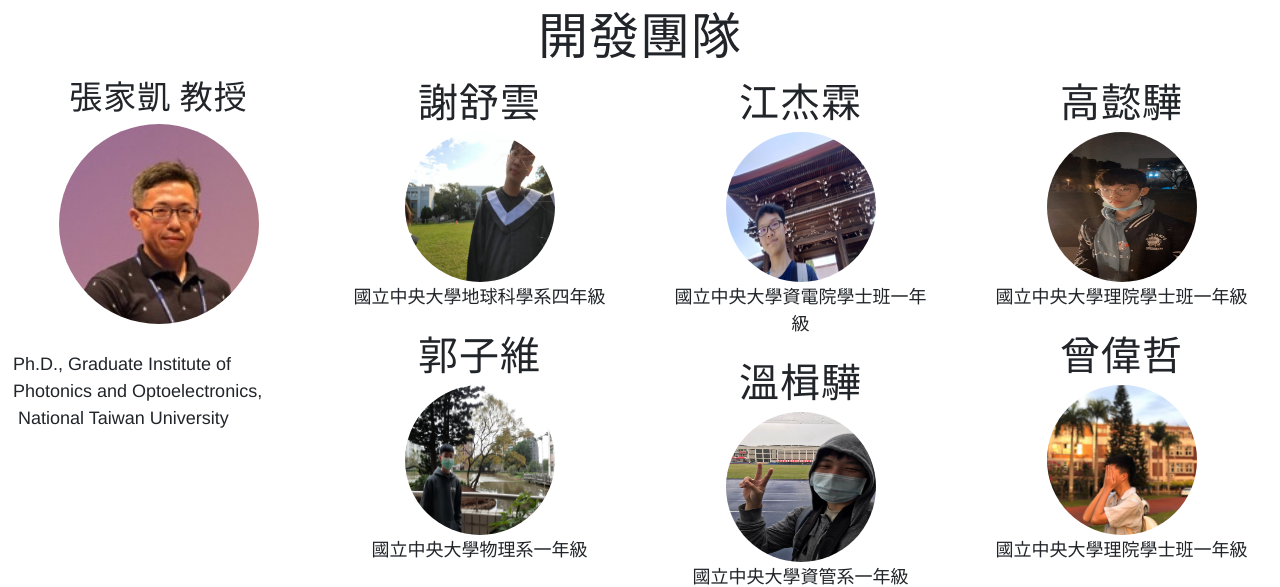
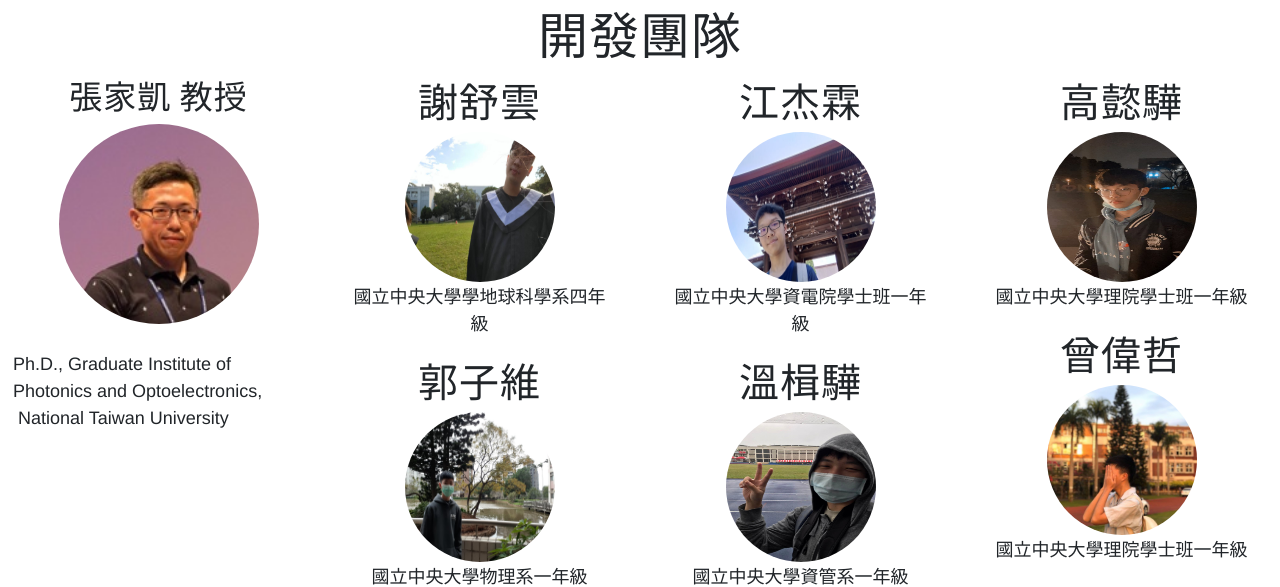
Before and after one commit to handsomeniko/AI_Final_10, a Flask app: page / in a window 1280 px wide. Shown: the part 3447-4034 px from the top of the page. Run offline with Flask 2, Linux system fonts and the light colour scheme; some libraries are stand-ins or nearby versions; some web fonts are replaced.

Commit message:
Update index.html

```diff
--- a/templates/index.html
+++ b/templates/index.html
@@ -130,7 +130,7 @@
             <div class="col-lg-3">
                 <div class="container">
                     <h1 style="font-family: 'Noto Sans TC', sans-serif;font-size: 30;">謝舒雲<br></h1><img class="rounded-circle" src="../static/img/269896013_496144741793568_50879054377003147_n.jpg" width="150" height="150">
-                    <p style="font-family: 'Noto Sans TC', sans-serif;font-size: 28;">國立中央大學地球科學系四年級<br></p>
+                    <p style="font-family: 'Noto Sans TC', sans-serif;font-size: 28;">國立中央大學學地球科學系四年級<br></p>
                 </div>
                 <div class="container">
                     <h1 style="font-family: 'Noto Sans TC', sans-serif;font-size: 30;">郭子維<br></h1><img class="rounded-circle" src="../static/img/270061739_260960159462358_2892835156578608864_n.jpg" width="150" height="150">
```
